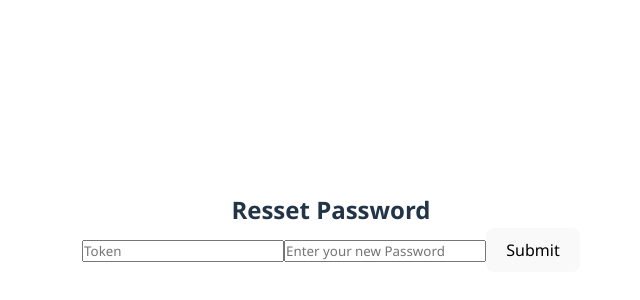
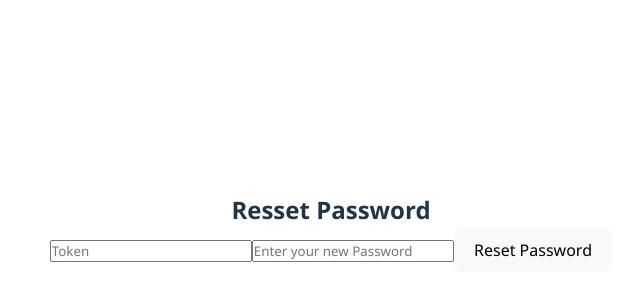
Before and after one commit to ShivaGitDeve/auth-api-nodejs, a React (Vite) app in the folder Auth-frontEnd/vite-project/: page /reset-password in a window 1280 px wide. Shown: the part 168-468 px from the top of the page, without its empty margins (309-949 px from the left). Built offline with nearby package versions, Linux system fonts and the light colour scheme.

Commit message:
add loading functionality login, forgot, reset  file

```diff
--- a/Auth-frontEnd/vite-project/src/pages/Password/Forgot-Password.jsx
+++ b/Auth-frontEnd/vite-project/src/pages/Password/Forgot-Password.jsx
@@ -1,18 +1,22 @@
 import { useState } from "react";
-import api from "../../api/axios"
+import api from "../../api/axios";
 
 const ForgotPassword = () => {
   const [email, setEmail] = useState("");
   const [message, setMessage] = useState("");
+  const [loading, setLoading] = useState(false);
   const handleSubmit = async (e) => {
     e.preventDefault();
     if (!email) return;
+    setLoading(true);
     try {
       await api.post("/auth/forgot-password", { email });
       setMessage("Reset link sent to your email");
     } catch (error) {
       setMessage("Something went wrong");
       console.log(error);
+    } finally {
+      setLoading(false);
     }
   };
   return (
@@ -25,7 +29,9 @@ const ForgotPassword = () => {
           value={email}
           onChange={(e) => setEmail(e.target.value)}
         />
-        <button type="submit">Submit</button>
+        <button type="submit" disabled={loading}>
+          {loading ? "Sending..." : "Send Reset Link"}{" "}
+        </button>
       </form>
       {message && <p>{message}</p>}
     </>
--- a/Auth-frontEnd/vite-project/src/pages/Password/Reset-Password.jsx
+++ b/Auth-frontEnd/vite-project/src/pages/Password/Reset-Password.jsx
@@ -5,10 +5,12 @@ const ResetPassword = () => {
   const [token, setToken] = useState("");
   const [newPassword, setNewPassword] = useState("");
   const [message, setMessage] = useState("");
+  const [loading, setLoading] = useState(false);
 
   const handleSubmit = async (e) => {
     e.preventDefault();
     if (!token || !newPassword) return;
+    setLoading(true);
     try {
       await api.post("/auth/reset-password", {
         token,
@@ -18,6 +20,8 @@ const ResetPassword = () => {
     } catch (error) {
       setMessage("Something went wrong");
       console.log(error);
+    } finally {
+      setLoading(false);
     }
   };
   return (
@@ -36,7 +40,9 @@ const ResetPassword = () => {
           value={newPassword}
           onChange={(e) => setNewPassword(e.target.value)}
         />
-        <button type="submit">Submit</button>
+        <button type="submit" disabled={loading}>
+          {loading ? "Resetting..." : "Reset Password"}
+        </button>
       </form>
       {message && <p>{message}</p>}
     </>
--- a/Auth-frontEnd/vite-project/src/pages/login/Login.jsx
+++ b/Auth-frontEnd/vite-project/src/pages/login/Login.jsx
@@ -7,6 +7,7 @@ const Login = () => {
   const [email, setEmail] = useState("");
   const [password, setPassword] = useState("");
   const [showPassword, setShowPassword] = useState(false);
+  const [loading, setLoading] = useState(false);
 
   const { login } = useAuth();
   const navigate = useNavigate();
@@ -14,12 +15,15 @@ const Login = () => {
   const handleSubmit = async (e) => {
     e.preventDefault();
     if (!email && !password) return;
+    setLoading(true);
     try {
       await login(email, password);
       navigate("/dashboard");
     } catch (e) {
       alert("Invalid credentials");
       console.log(e);
+    } finally {
+      setLoading(false);
     }
   };
 
@@ -56,7 +60,9 @@ const Login = () => {
             {showPassword ? "🙈" : "👁️"}
           </span>
 
-          <button type="submit">Login</button>
+          <button type="submit" disabled={loading}>
+            {loading ? "Logging in..." : "Login"}
+          </button>
         </form>
 
         <p className="footer-text">
```
